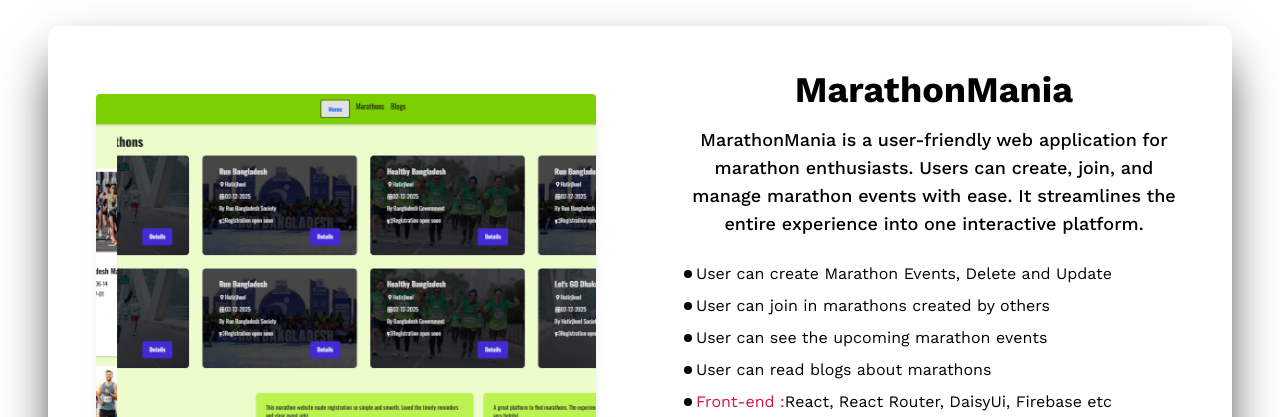
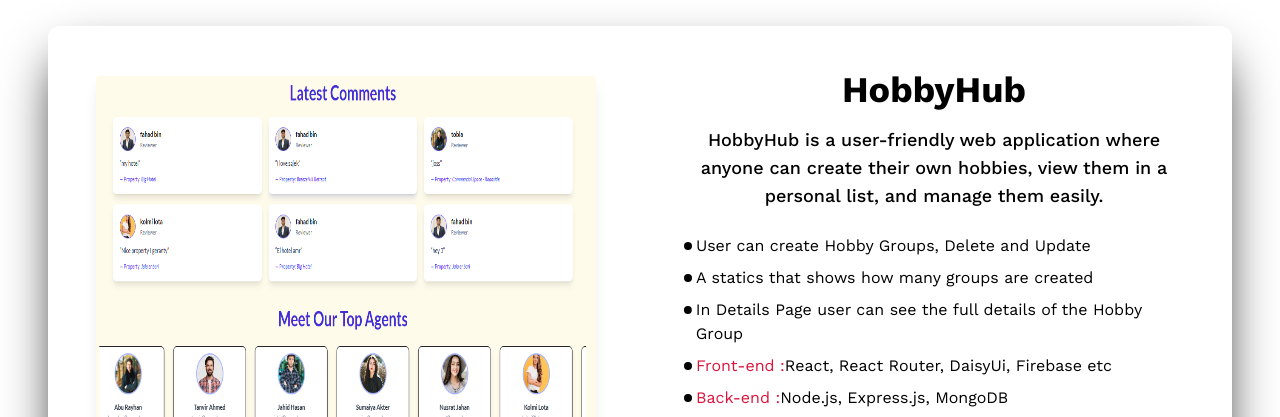
Before and after one commit to Fahadbinhai/fahad-bin-hai-portfolio, a React (Vite) app: page / in a window 1280 px wide. Shown: the part 2383-2800 px from the top of the page. Built offline with nearby package versions, Linux system fonts and the light colour scheme.

Commit message:
added project 3

```diff
--- a/src/MainComponents/ProjectsSection/ProjectsSection.jsx
+++ b/src/MainComponents/ProjectsSection/ProjectsSection.jsx
@@ -2,6 +2,8 @@
 import { Zoom } from 'react-awesome-reveal';
 import Project1 from '../../Project1/Project1';
 import Project2 from '../../Components/Project2/Project2';
+import Project3 from '../../Project3/Project3';
+
 
 
 const ProjectsSection = () => {
@@ -14,7 +16,13 @@
 
             {/* project 1 */}
 
-            <Zoom className=''>
+            <Zoom>
+                <Project3></Project3>
+            </Zoom>
+
+
+
+            <Zoom className='mt-30'>
                 <Project2></Project2>
             </Zoom>
 
@@ -26,9 +34,7 @@
 
 
 
-            {/* <Zoom className='mt-16'>
-                <Project3></Project3>
-            </Zoom> */}
+
         </div>
     );
 };
--- /dev/null
+++ b/src/Project3/Project3.jsx
@@ -0,0 +1,51 @@
+import React from 'react';
+import { GoDotFill } from 'react-icons/go';
+import { Link } from 'react-router';
+import { FaEye } from 'react-icons/fa';
+import { IoLink } from 'react-icons/io5';
+import Project3Slider from './Project3Slider/Project3Slider';
+
+const Project3 = () => {
+    return (
+        <div className="card shadow-2xl shadow-black flex flex-col lg:flex-row
+            w-full md:max-w-[1200px] lg:max-w-[1500px] mx-auto mt-14 border-4 rounded-xl">
+
+            {/* Left side - slider box */}
+            <div className="w-full lg:w-1/2 flex items-center justify-center p-4 md:p-6 lg:p-8">
+                <div className="w-full max-w-[500px] h-[200px] sm:h-[250px] md:h-[300px] lg:h-[350px] xl:h-[400px] rounded overflow-hidden shadow-lg">
+                    <Project3Slider></Project3Slider>
+                </div>
+            </div>
+
+            {/* Right side - details */}
+            <div className="flex flex-col w-full lg:w-1/2 text-black p-4 md:p-6 lg:p-8 xl:p-10">
+
+                {/* Title & Description (Center Aligned) */}
+                <div className="text-center mb-6">
+                    <h2 className="font-bold text-2xl md:text-3xl lg:text-4xl mb-4">HobbyHub</h2>
+                    <p className="font-medium text-base md:text-lg text-black">
+                        HobbyHub is a user-friendly web application where anyone can create their own hobbies, view them in a personal list, and manage them easily.
+                    </p>
+                </div>
+
+                {/* Feature List (Left Aligned) */}
+                <ul className="space-y-2 text-black mb-6 text-left">
+                    <li className="flex items-start"><GoDotFill className="mt-1" /> User can create Hobby Groups, Delete and Update</li>
+                    <li className="flex items-start"><GoDotFill className="mt-1" /> A statics that shows how many groups are created</li>
+                    <li className="flex items-start"><GoDotFill className="mt-1" /> In Details Page user can see the full details of the Hobby Group</li>
+                    <li className="flex items-start"><GoDotFill className="mt-1" /> <span className="text-[#DC143C]">Front-end :</span> React, React Router, DaisyUi, Firebase etc</li>
+                    <li className="flex items-start"><GoDotFill className="mt-1" /> <span className="text-[#DC143C]">Back-end :</span> Node.js, Express.js, MongoDB</li>
+                </ul>
+
+                {/* Buttons (Left Aligned) */}
+                <div className="flex flex-wrap gap-4 text-left">
+                    <Link to='https://hobby-hub-ca344.web.app/' className="btn btn-outline hover:bg-[#A53DFF] hover:text-white min-w-[140px] h-12"> <FaEye /> Live Preview</Link>
+                    <Link to='https://github.com/Fahadbinhai/Hobby-Hub-client' className="btn btn-outline hover:bg-[#A53DFF] hover:text-white min-w-[140px] h-12"><IoLink />Front-End Code</Link>
+                    <Link to='https://github.com/Fahadbinhai/hobbyHub-server' className="btn btn-outline min-w-[140px] hover:bg-[#A53DFF] hover:text-white h-12"><IoLink />Back-End Code</Link>
+                </div>
+            </div>
+        </div>
+    );
+};
+
+export default Project3;
--- /dev/null
+++ b/src/Project3/Project3Slider/Project3Slider.jsx
@@ -0,0 +1,61 @@
+import React from 'react';
+import "react-responsive-carousel/lib/styles/carousel.min.css";
+import { Carousel } from 'react-responsive-carousel';
+import img1 from '../../assets/project3/img1.png'
+import img2 from '../../assets/project3/img2.png'
+import img3 from '../../assets/project3/img3.png'
+import img4 from '../../assets/project3/img4.png'
+import img5 from '../../assets/project3/img5.png'
+import img6 from '../../assets/project3/img6.png'
+import img7 from '../../assets/project3/img7.png'
+import img8 from '../../assets/project3/img8.png'
+import img9 from '../../assets/project3/img9.png'
+import img10 from '../../assets/project3/img10.png'
+
+const Project3Slider = () => {
+    return (
+        <Carousel
+            showArrows={false}
+            showThumbs={false}
+            showStatus={false}
+            infiniteLoop
+            autoPlay
+            interval={3000}
+            stopOnHover
+            showIndicators={false}
+        >
+            <div className='h-[500px]'>
+                <img src={img1} alt="Screenshot 1" className="object-fit w-full h-full" />
+            </div>
+            <div className='h-[500px]'>
+                <img src={img2} alt="Screenshot 2" className="object-fit w-full h-full" />
+            </div>
+            <div className='h-[500px]'>
+                <img src={img3} alt="Screenshot 3" className="object-fit w-full h-full" />
+            </div>
+            <div className='h-[500px]'>
+                <img src={img4} alt="Screenshot 3" className="object-fit w-full h-full" />
+            </div>
+            <div className='h-[500px]'>
+                <img src={img5} alt="Screenshot 3" className="object-fit w-full h-full" />
+            </div>
+            <div className='h-[500px]'>
+                <img src={img6} alt="Screenshot 3" className="object-fit w-full h-full" />
+            </div>
+            <div className='h-[500px]'>
+                <img src={img7} alt="Screenshot 3" className="object-cover w-full h-full" />
+            </div>
+            <div className='h-[500px]'>
+                <img src={img8} alt="Screenshot 3" className="object-fit w-full h-full" />
+            </div>
+            <div className='h-[500px]'>
+                <img src={img9} alt="Screenshot 3" className="object-cover w-full h-full" />
+            </div>
+            <div className='h-[500px]'>
+                <img src={img10} alt="Screenshot 3" className="object-fit w-full h-full" />
+            </div>
+        </Carousel>
+    );
+};
+
+export default Project3Slider;
```
